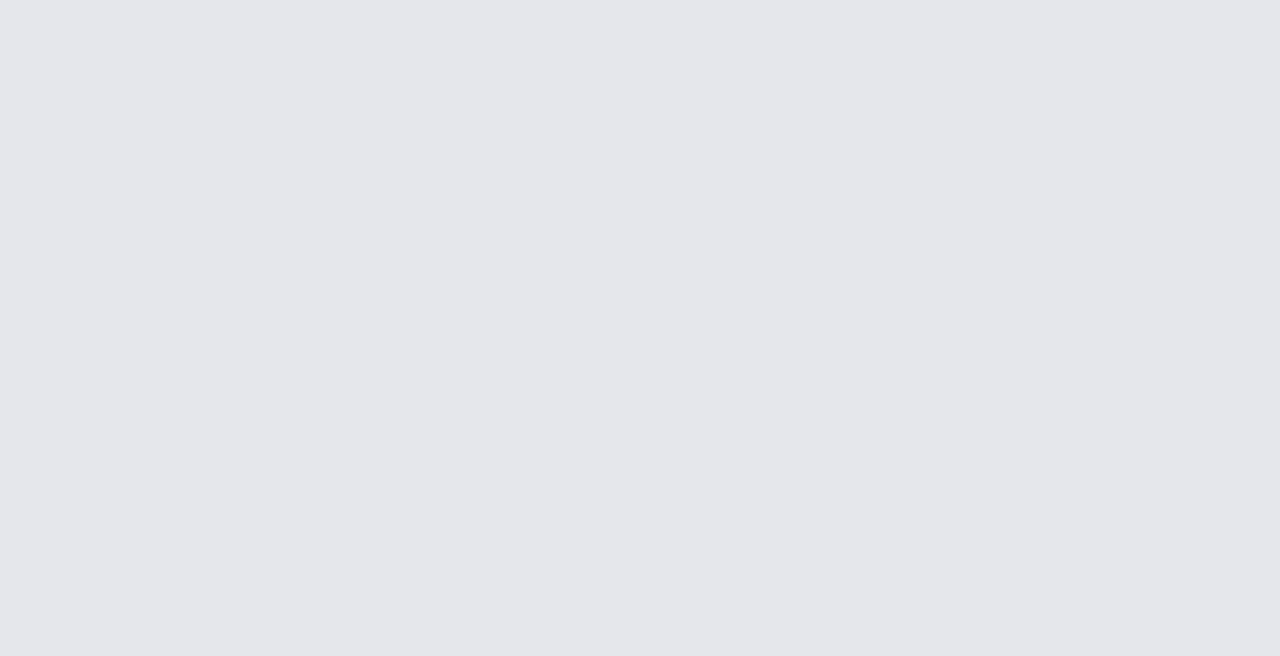
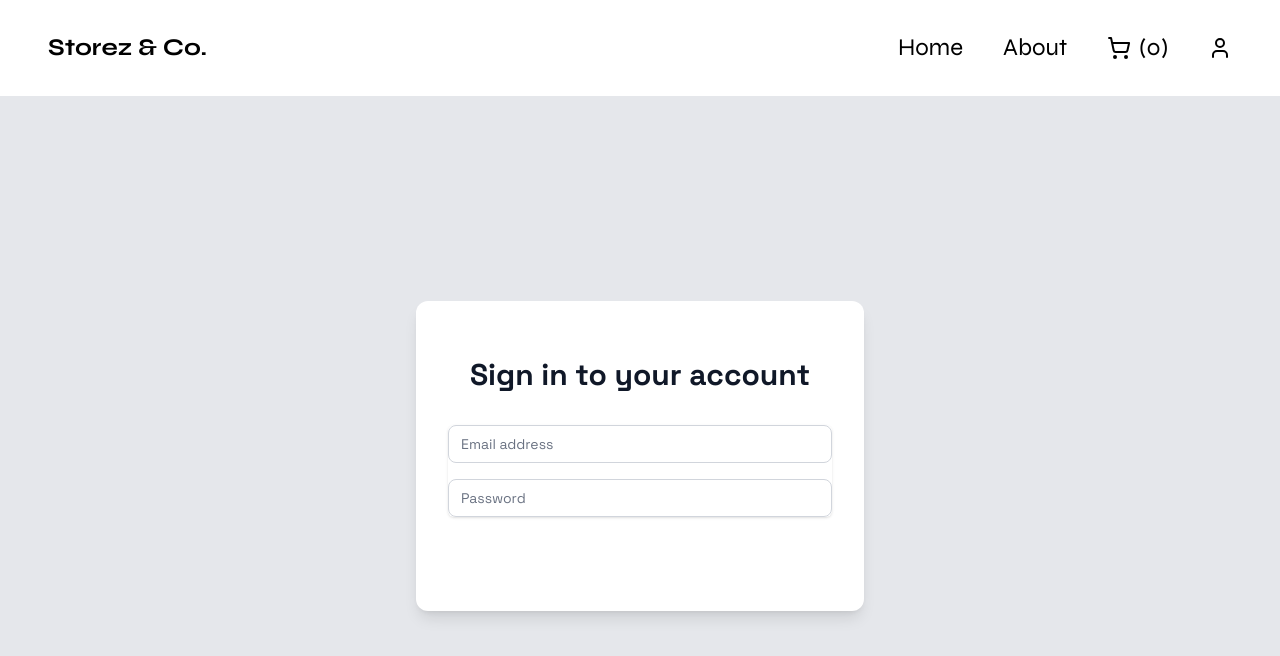
Before and after one commit to kevyyar/ecommerce, a React (Vite) app: page /login in a window 1280 px wide. Before the commit this address had no page. Shown: the top 656 px of the page. Built offline with nearby package versions, Linux system fonts and the light colour scheme.

Commit message:
add login page and route with navbar integration

```diff
--- a/src/components/navbar/navbar.tsx
+++ b/src/components/navbar/navbar.tsx
@@ -1,5 +1,5 @@
 import { AnimatePresence, motion } from "framer-motion";
-import { ShoppingCart, X } from "lucide-react";
+import { ShoppingCart, User, X } from "lucide-react";
 import { useState } from "react";
 import { Link } from "react-router";
 import useMobileWindow from "../../hooks/use-mobile-window";
@@ -20,6 +20,11 @@ const links = [
     label: "Cart",
     path: "#",
     icon: <ShoppingCart />,
+  },
+  {
+    label: "Login",
+    path: "/login",
+    icon: <User />,
   },
 ];
 
@@ -61,13 +66,15 @@ export default function Navbar() {
                   </div>
                   <div className="flex flex-col gap-4 w-fit">
                     {links
-                      .filter((link) => link.label !== "Cart")
+                      .filter((link) => !["Cart"].includes(link.label))
                       .map((link) => (
                         <Link
                           key={link.path}
                           to={link.path}
                           onClick={() => setIsMobileNavOpen(false)}
+                          className="flex items-center gap-2"
                         >
+                          {link.icon && link.icon}
                           {link.label}
                         </Link>
                       ))}
@@ -88,7 +95,7 @@ export default function Navbar() {
               )}
             </AnimatePresence>
           ) : (
-            <div className="flex gap-10">
+            <div className="flex items-center gap-10">
               {links.map((link) => (
                 <Link
                   key={link.path}
@@ -104,7 +111,7 @@ export default function Navbar() {
                     {link.icon && (
                       <>
                         {link.icon}
-                        <CartCount />
+                        {link.label === "Cart" && <CartCount />}
                       </>
                     )}
                     {!link.icon && link.label}
--- a/src/main.tsx
+++ b/src/main.tsx
@@ -5,6 +5,7 @@ import App from "./App.tsx";
 import "./index.css";
 import NavLayout from "./layouts/nav-layout.tsx";
 import AboutPage from "./pages/about-page.tsx";
+import LoginPage from "./pages/login-page.tsx";
 
 const root = document.getElementById("root")!;
 
@@ -15,6 +16,7 @@ createRoot(root).render(
         <Route element={<NavLayout />}>
           <Route path="/" element={<App />} />
           <Route path="/about" element={<AboutPage />} />
+          <Route path="/login" element={<LoginPage />} />
         </Route>
       </Routes>
     </BrowserRouter>
--- /dev/null
+++ b/src/pages/login-page.tsx
@@ -0,0 +1,54 @@
+export default function LoginPage() {
+  return (
+    <div className="min-h-[calc(100vh-5rem)] flex items-center justify-center p-4">
+      <div className="max-w-md w-full space-y-8 bg-white p-8 rounded-xl shadow-lg">
+        <div>
+          <h2 className="mt-6 text-center text-3xl font-extrabold text-gray-900">
+            Sign in to your account
+          </h2>
+        </div>
+        <form className="mt-8 space-y-6">
+          <div className="rounded-md shadow-sm space-y-4">
+            <div>
+              <label htmlFor="email-address" className="sr-only">
+                Email address
+              </label>
+              <input
+                id="email-address"
+                name="email"
+                type="email"
+                autoComplete="email"
+                required
+                className="appearance-none rounded-lg relative block w-full px-3 py-2 border border-gray-300 placeholder-gray-500 text-gray-900 focus:outline-none focus:ring-primary focus:border-primary focus:z-10 sm:text-sm"
+                placeholder="Email address"
+              />
+            </div>
+            <div>
+              <label htmlFor="password" className="sr-only">
+                Password
+              </label>
+              <input
+                id="password"
+                name="password"
+                type="password"
+                autoComplete="current-password"
+                required
+                className="appearance-none rounded-lg relative block w-full px-3 py-2 border border-gray-300 placeholder-gray-500 text-gray-900 focus:outline-none focus:ring-primary focus:border-primary focus:z-10 sm:text-sm"
+                placeholder="Password"
+              />
+            </div>
+          </div>
+
+          <div>
+            <button
+              type="submit"
+              className="group relative w-full flex justify-center py-2 px-4 border border-transparent text-sm font-medium rounded-md text-white bg-primary hover:bg-primary/90 focus:outline-none focus:ring-2 focus:ring-offset-2 focus:ring-primary"
+            >
+              Sign in
+            </button>
+          </div>
+        </form>
+      </div>
+    </div>
+  );
+}
```
